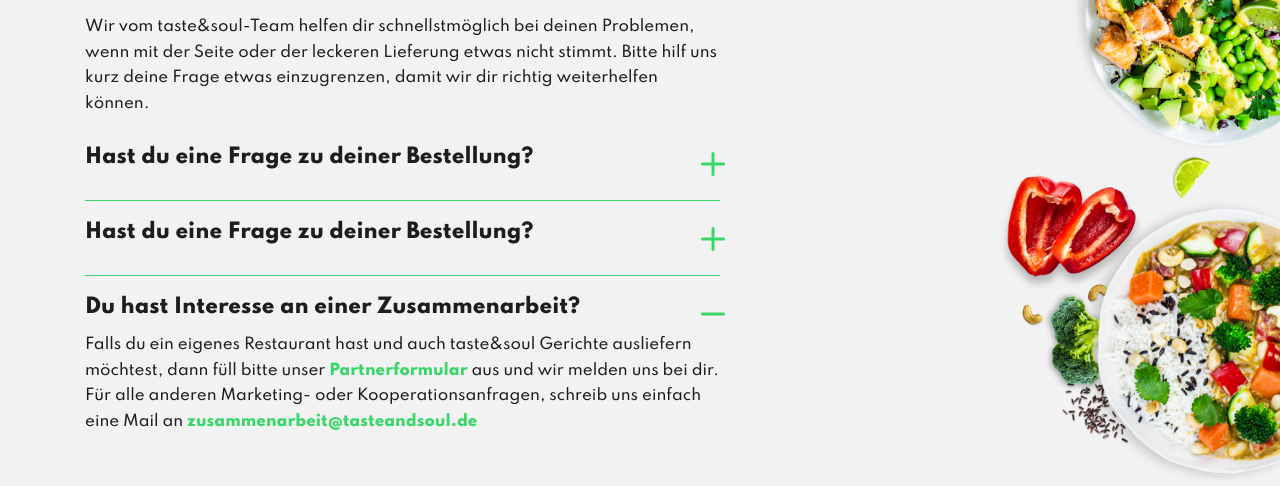
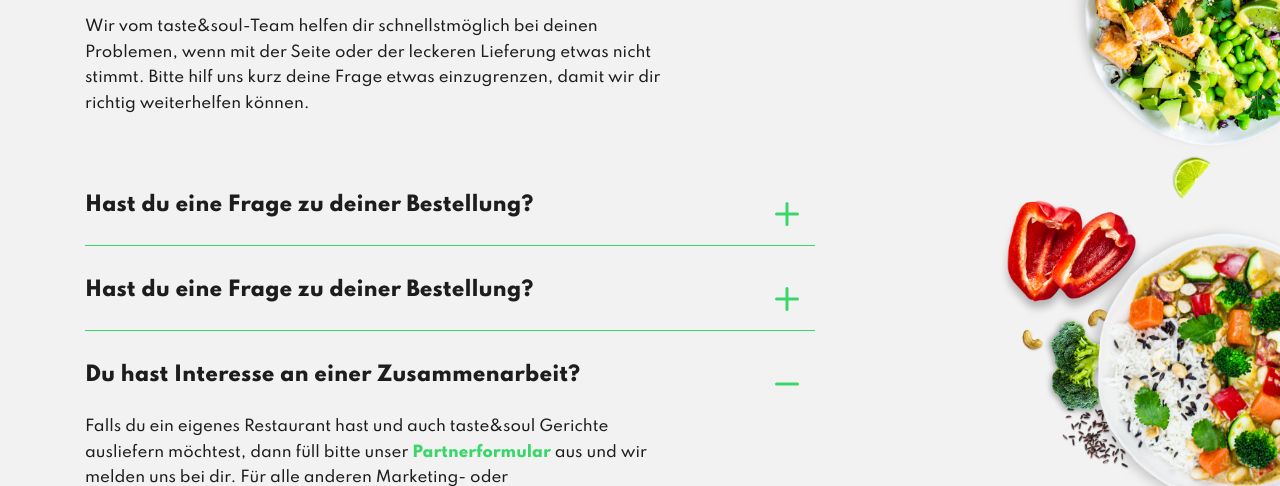
Before and after one commit to rakibjs/rakibjs.github.io, a plain HTML site: page index.html in a window 1280 px wide. Shown: the part 159-645 px from the top of the page. Drawn offline with nearby package versions, Linux system fonts and the light colour scheme.

Commit message:
final commit

```diff
--- a/index.html
+++ b/index.html
@@ -32,29 +32,34 @@
 
         <div class="container">
             <div class="row">
-                <div class="col-12 col-sm-12 col-md-10 col-lg-7">
+                <div class="col-12 col-md-10 col-lg-8">
                     <div class="top-section">
                         <h1 class="section-heading ">
                             Wie können wir dir helfen?
                         </h1>
+                        <div class="row">
+                            <div class="col-12 col-md-10">
                                 <p class="section-content">
                                     Wir vom taste&soul-Team helfen dir schnellstmöglich bei deinen Problemen, wenn mit der Seite
                                     oder der leckeren Lieferung etwas nicht stimmt. Bitte hilf uns kurz deine Frage etwas
                                     einzugrenzen, damit wir dir richtig weiterhelfen können.
                                 </p>
                             </div>
+                        </div>
+
+                    </div>
 
                     <div class="faqs" id="faq-1">
                         <div class="faq">
                             <div class="faq-heading">
-                                <div class="row">
-                                    <div class="col-11">
+                                <div class="row no-gutters">
+                                    <div class="col-10">
                                         <h2 class="faq-title" id="faq-1-t" data-toggle="collapse" data-target="#faq-1-content"
                                             aria-expanded="true" aria-controls="faq-1-content">Hast du eine Frage zu
                                             deiner Bestellung?</h2>
                                     </div>
-                                    <div class="col-1">
-                                        <div class="faq-toggle-icon text-right">
+                                    <div class="col-2">
+                                        <div class="faq-toggle-icon">
                                             <img class="plus faq-1-p" src="img/plus.svg" data-toggle="collapse" data-target="#faq-1-content"
                                             aria-expanded="true" aria-controls="faq-1-content">
                                             <img class="minus faq-1-m" src="img/minus.svg" data-toggle="collapse" data-target="#faq-1-content"
@@ -65,6 +70,8 @@
 
                             </div>
                             <div class="faq-content collapse" id="faq-1-content">
+                                <div class="row">
+                                    <div class="col-11 col-md-10">
                                         <p class="faq-text">
                                             Lorem ipsum dolor sit amet, consectetur adipiscing elit. Etiam non quam velit. Sed
                                             purus
@@ -78,15 +85,18 @@
                                     </div>
                                 </div>
 
+                            </div>
+                        </div>
+
                         <div class="faq" id="faq-2">
                             <div class="faq-heading">
-                                <div class="row">
-                                    <div class="col-11">
+                                <div class="row no-gutters">
+                                    <div class="col-10">
                                         <h2 class="faq-title" id="faq-2-t" data-toggle="collapse" data-target="#faq-2-content"
                                         aria-expanded="true" aria-controls="faq-2-content">Hast du eine Frage zu deiner Bestellung?</h2>
                                     </div>
-                                    <div class="col-1">
-                                        <div class="faq-toggle-icon text-right">
+                                    <div class="col-2">
+                                        <div class="faq-toggle-icon">
                                             <img class="plus faq-2-p" data-toggle="collapse" data-target="#faq-2-content"
                                             aria-expanded="true" aria-controls="faq-2-content" src="img/plus.svg">
                                             <img class="minus faq-2-m" data-toggle="collapse" data-target="#faq-2-content"
@@ -97,6 +107,8 @@
 
                             </div>
                             <div class="faq-content collapse" id="faq-2-content">
+                                <div class="row">
+                                    <div class="col-11 col-md-10">
                                         <p class="faq-text">
                                             Lorem ipsum dolor sit amet, consectetur adipiscing elit. Etiam non quam velit. Sed
                                             purus
@@ -110,15 +122,18 @@
                                     </div>
                                 </div>
 
+                            </div>
+                        </div>
+
                         <div class="faq" id="faq-3">
                             <div class="faq-heading">
-                                <div class="row">
-                                    <div class="col-11">
+                                <div class="row no-gutters">
+                                    <div class="col-10">
                                         <h2 class="faq-title" id="faq-3-t" data-toggle="collapse" data-target="#faq-3-content"
                                         aria-expanded="true" aria-controls="faq-3-content">Du hast Interesse an einer Zusammenarbeit?</h2>
                                     </div>
-                                    <div class="col-1">
-                                        <div class="faq-toggle-icon text-right">
+                                    <div class="col-2">
+                                        <div class="faq-toggle-icon">
                                             <img class="plus faq-3-p" data-toggle="collapse" data-target="#faq-3-content"
                                             aria-expanded="true" aria-controls="faq-3-content" src="img/plus.svg">
                                             <img class="minus faq-3-m" data-toggle="collapse" data-target="#faq-3-content"
@@ -128,6 +143,8 @@
                                 </div>
                             </div>
                             <div class="faq-content collapse show" id="faq-3-content">
+                                <div class="row">
+                                    <div class="col-11 col-md-10">
                                         <p class="faq-text">
                                             Falls du ein eigenes Restaurant hast und auch taste&soul Gerichte ausliefern
                                             möchtest,
@@ -142,13 +159,16 @@
 
                             </div>
                         </div>
+
+                    </div>
+                </div>
             </div>
         </div>
     </div>
 
     <div class="container">
         <div class="row">
-            <div class="col-12 col-sm-12 col-md-10 col-lg-8">
+            <div class="col-12 col-md-10 col-lg-8">
                 <div class="top-section">
                     <h1 class="section-heading">
                         Noch Fragen offen?
@@ -186,7 +206,7 @@
 
             </div>
 
-            <div class="col-12 col-sm-12 col-md-10 col-lg-4">
+            <div class="col-12 col-md-10 col-lg-4">
                 <div class="chat">
                     <div class="person">
                         <img src="img/person.png" alt="person">
--- a/style.css
+++ b/style.css
@@ -3,7 +3,10 @@
     --sgreen: #3ad66a;
 }
 
-.container-fluid{
+
+
+html{
+    margin: 0px;
     padding: 0px;
 }
 
@@ -21,7 +24,7 @@ body{
 
 p{
     font-size: 15px;
-    line-height: 25.5px;
+    line-height: 170%;
     font-weight: 500;
     margin: 0;
     padding: 0;
@@ -61,7 +64,7 @@ a:hover{
 
 .top-section{
     margin-top: 40px;
-    margin-bottom: 30px;
+    margin-bottom: 40px;
 }
 
 .section-heading{
@@ -78,15 +81,25 @@ a:hover{
     border-bottom: none;
 }
 
+.faq-title{
+    padding-top: 10px;
+}
 .faq-title:hover{
     cursor: pointer;
 }
-
+.faq-toggle-icon{
+    float: left;
+}
 
 .faq-toggle-icon:hover{
     cursor: pointer;
 }
-
+.plus, .minus{
+   padding-top: 10px;
+   margin-right: 10px;
+   padding-left: 0px;
+    vertical-align: middle;
+}
 
 .times{
     margin-top: 20px;
@@ -123,6 +136,26 @@ a:hover{
     color: var(--sgreen);
 }
 
+.main-contents:before{
+    content: '';
+    position: absolute;
+    top: 0px;
+    right: 0px;
+    height: 0px;
+    width: 0px;
+
+}
+
+.main-contents:after{
+    content: '';
+    position: absolute;
+    top: 0;
+    right: 0;
+    height: 0px;
+    width: 0px;
+
+}
+
 /*
     css for tablet devices
 */
@@ -146,6 +179,50 @@ a:hover{
     .person img{
         width: 110px;
         height: 110px;
+    }
+
+    .top-section{
+        margin-bottom: 60px;
+    }
+
+    .faq-title{
+        padding-top: 8px;
+    }
+    .faq{
+        border-bottom: 1px solid var(--sgreen);
+        margin-top: 25px;
+        padding-bottom: 13px;
+    }
+
+    .faq:last-child{
+        border-bottom: none;
+    }
+    .faq-text{
+        padding-top: 12px;
+        padding-bottom: 12px;
+    }
+    .faq-toggle-icon{
+        float: right;
+    }
+
+    .main-contents:before{
+        content: '';
+        position: absolute;
+        top: 0px;
+        right: 0px;
+        height: 0px;
+        width: 0px;
+
+    }
+
+    .main-contents:after{
+        content: '';
+        position: absolute;
+        top: 0;
+        right: 0;
+        height: 0px;
+        width: 0px;
+
     }
 }
 
@@ -171,7 +248,7 @@ a:hover{
     .main-contents:after{
         content: '';
         position: absolute;
-        top: 315px;
+        top: 340px;
         right: 0;
         background: url(img/bg2.png);
         height: 325px;
@@ -187,4 +264,32 @@ a:hover{
         margin-top: 80px;
     }
 
+
+
+    .faq{
+        border-bottom: 1px solid var(--sgreen);
+        margin-top: 25px;
+        padding-bottom: 13px;
+    }
+
+    .faq:last-child{
+        border-bottom: none;
+    }
+
+    .faq-title{
+        padding-top: 8px;
+    }
+
+    .top-section{
+        margin-bottom: 70px;
+    }
+
+    .faq-text{
+        padding-top: 12px;
+        padding-bottom: 12px;
+    }
+    .faq-toggle-icon{
+        float: right;
+    }
+
 }
```
Also changed, not shown: 1 other file. Lines whose indentation alone changed are shown as unchanged.
